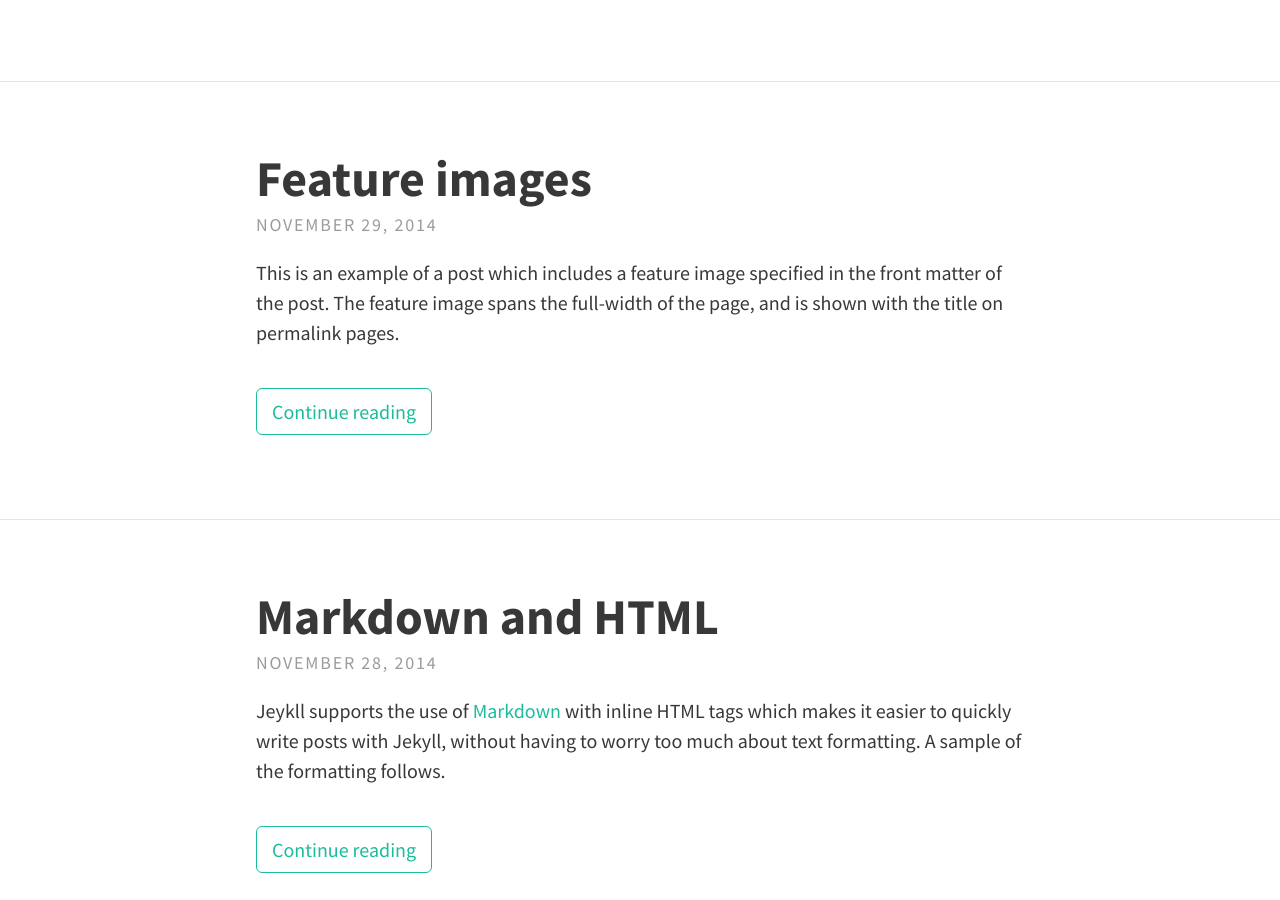
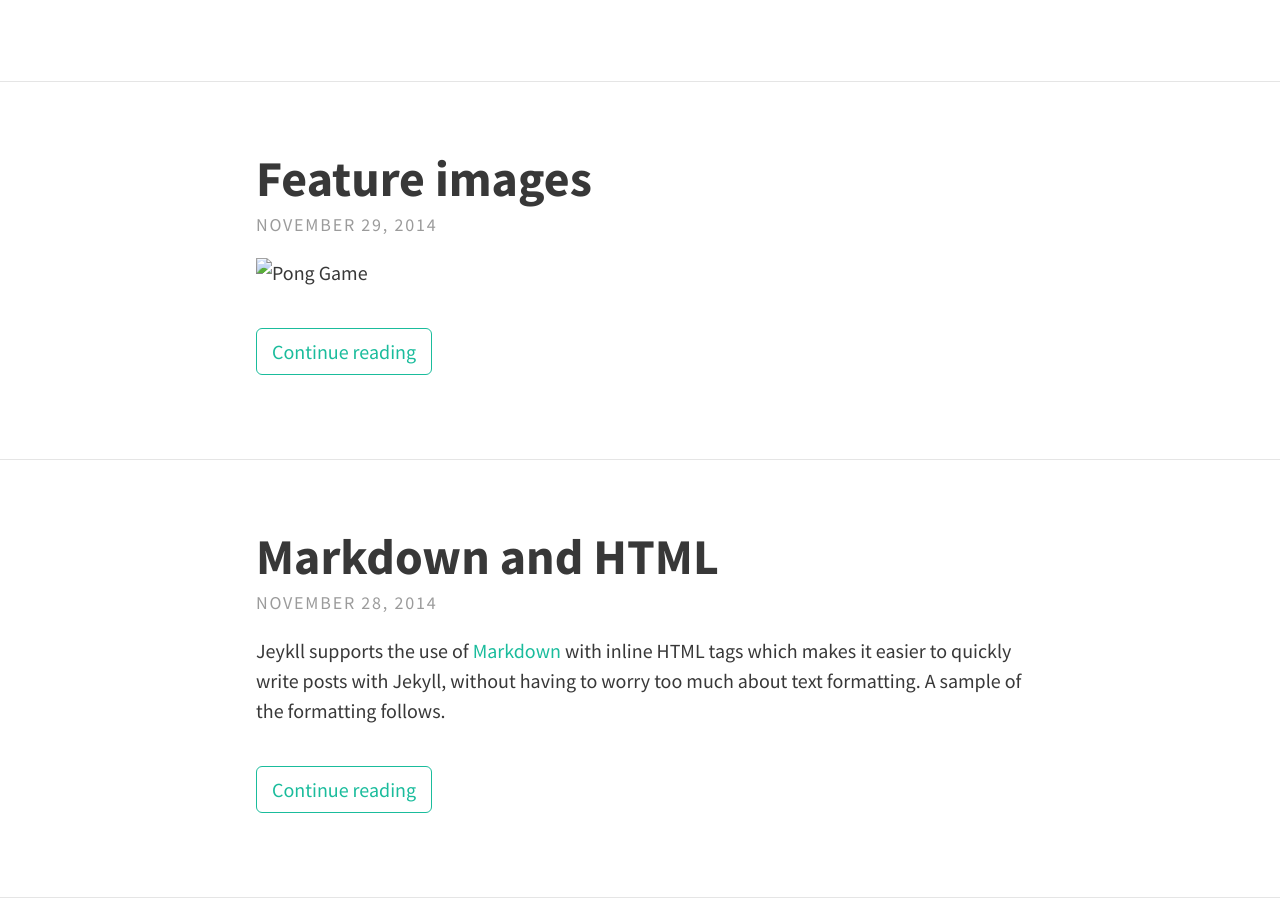
Before and after one commit to cdekk3r/blocportfolio, a Jekyll site: the page built from index.html, in a window 1280 px wide and 900 px high, scrolled down 1775 px. Built offline with Jekyll 4.4.1, drawn with Linux system fonts in a browser that asks for light colours; nearby versions of some CDN libraries; the list of posts is cut into pages by our own code.

Commit message:
connect four

```diff
--- a/_posts/2014-11-29-feature-images.md
+++ b/_posts/2014-11-29-feature-images.md
@@ -1,7 +1,14 @@
 ---
 layout: post
 title: Feature images
-feature-img: "img/pong.png"
-thumbnail-path: "img/blocjamsT.png"
+feature-img: "img/sample_feature_img.png"
 ---
-This is an example of a post which includes a feature image specified in the front matter of the post. The feature image spans the full-width of the page, and is shown with the title on permalink pages.
+
+<img src="pong.png" alt="Pong Game">
+
+A replica of the arcade classic Pong. Created with pure JavaScript and the HTML5 canvas element. It simulates a table-tennis or ping-pong game against a computer AI.
+
+<img src="c4.jpg" alt="Connect Four Game">
+
+An implementation of the another classic game Connect Four created in JavaScript.
+A two-player game where discs are dropped into a seven column by six row grid. The goal being to "connect four" discs of the same color horizontally, vertically, or diagonally.
```
